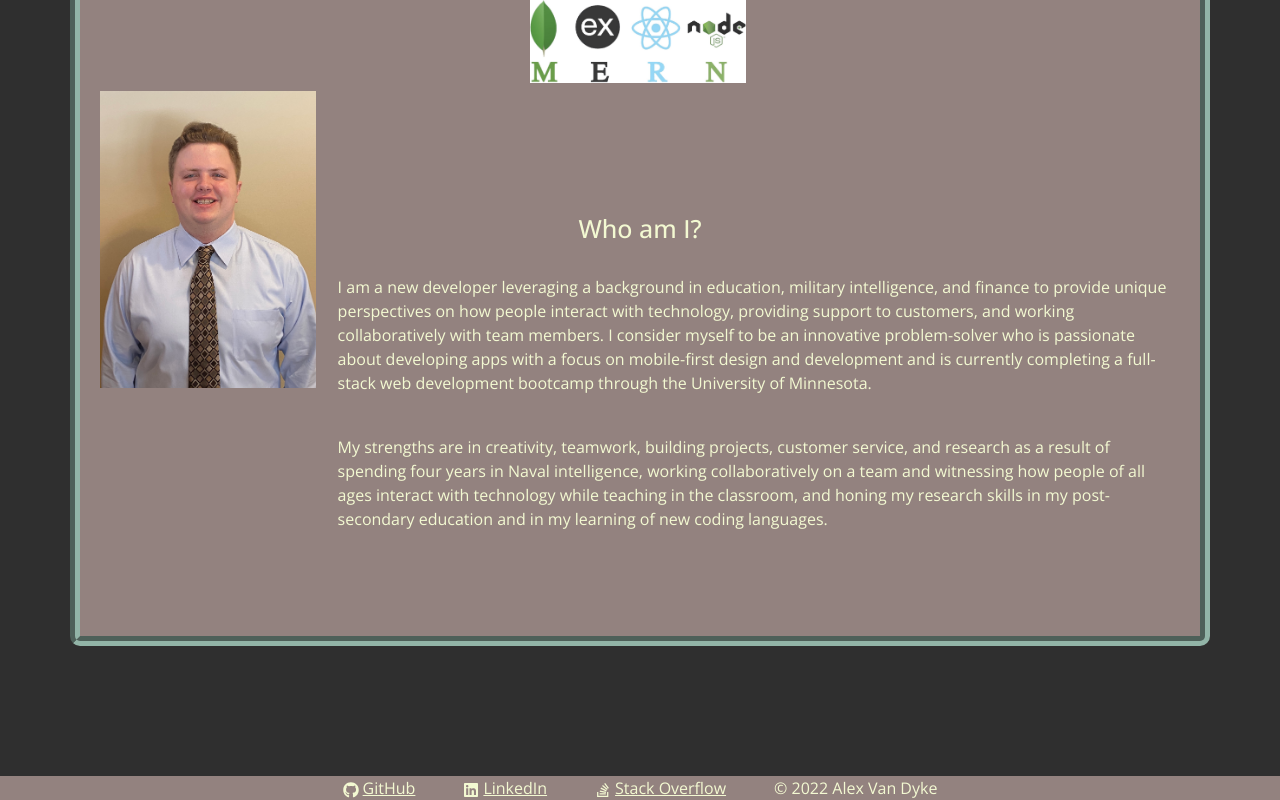
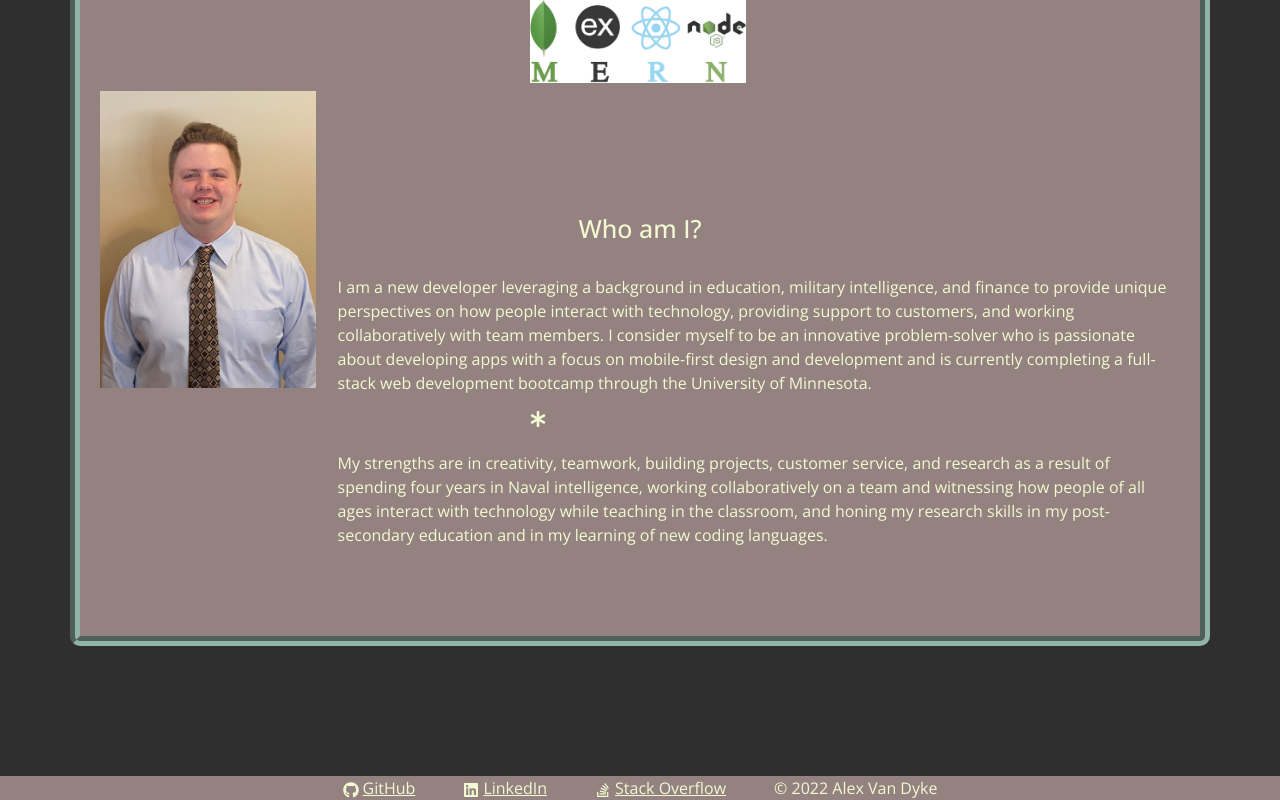
Before and after one commit to AlexandertheGreat491/React-Portfolio, a React (Create React App) app: page / in a window 1280 px wide. Shown: the part 790-1590 px from the top of the page. Built offline with nearby package versions, Linux system fonts and the light colour scheme.

Commit message:
added asterisk icon

```diff
--- a/src/components/About/index.js
+++ b/src/components/About/index.js
@@ -3,8 +3,10 @@ import React from "react";
 // imports my profile picture
 import profileImage from "../../assets/images/profile picture.JPG";
 import mernLogo from "../../assets/images/MERN-LOGO.jpg";
+import { FaAsterisk } from "react-icons/fa";
 
 // About-Me section of the portfolio
+// reference https://commons.wikimedia.org/wiki/File:MERN-logo.png
 function About() {
   return (
     <article id="about" className="container mt-3">
@@ -42,6 +44,7 @@ function About() {
               design and development and is currently completing a full-stack
               web development bootcamp through the University of Minnesota.
             </p>
+            <FaAsterisk id="stack"/>
           </div>
           <div
             className="col"
```
